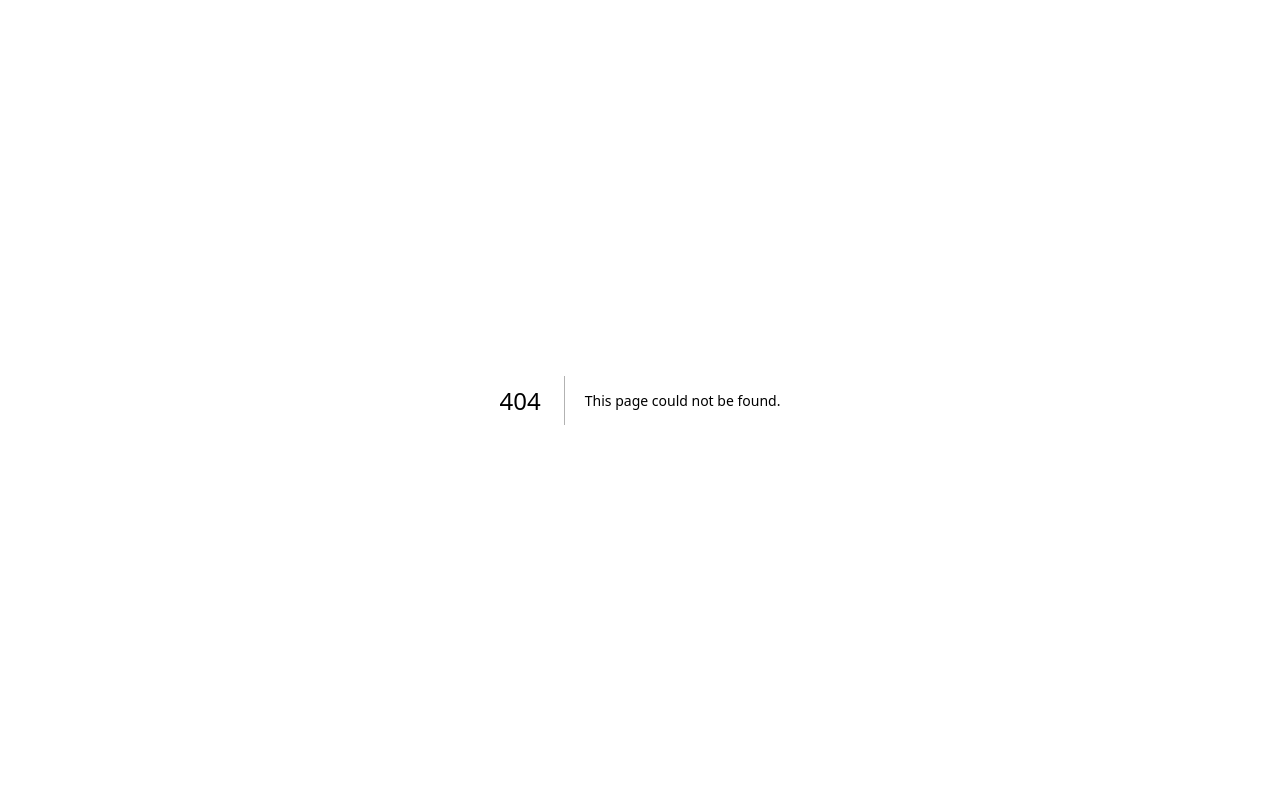
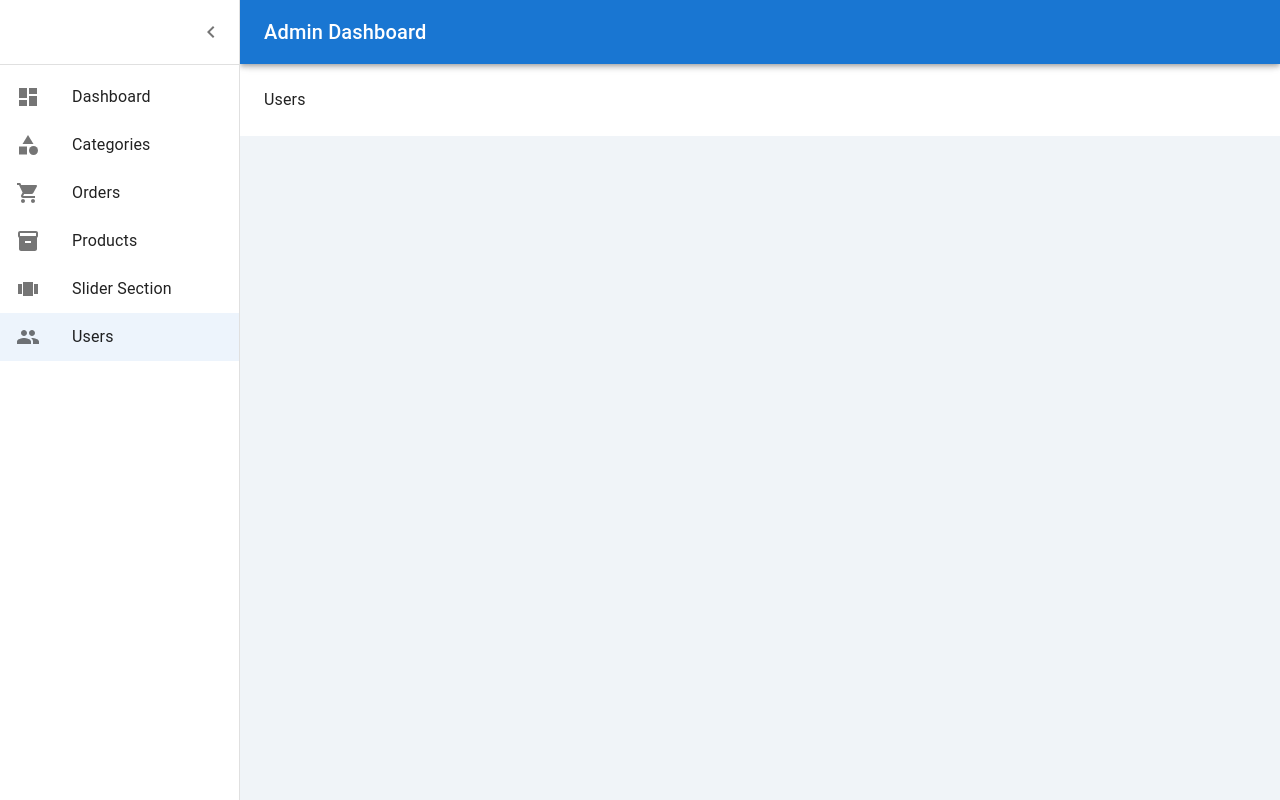
Before and after one commit to MohamedAbdEl-Rauof/E-Commerce-Platform, a Next.js app: page /admin/users in a window 1280 px wide. Before the commit this address had no page. Built offline with nearby package versions, Linux system fonts and the light colour scheme.

Commit message:
init the dashboard layout

```diff
--- /dev/null
+++ b/src/app/admin/AdminDashboardLayout.tsx
@@ -0,0 +1,171 @@
+"use client";
+
+import React, {useEffect, useState} from 'react';
+import {styled, useTheme} from '@mui/material/styles';
+import Box from '@mui/material/Box';
+import Drawer from '@mui/material/Drawer';
+import CssBaseline from '@mui/material/CssBaseline';
+import MuiAppBar, {AppBarProps as MuiAppBarProps} from '@mui/material/AppBar';
+import Toolbar from '@mui/material/Toolbar';
+import List from '@mui/material/List';
+import Typography from '@mui/material/Typography';
+import Divider from '@mui/material/Divider';
+import IconButton from '@mui/material/IconButton';
+import MenuIcon from '@mui/icons-material/Menu';
+import ChevronLeftIcon from '@mui/icons-material/ChevronLeft';
+import ChevronRightIcon from '@mui/icons-material/ChevronRight';
+import ListItem from '@mui/material/ListItem';
+import ListItemButton from '@mui/material/ListItemButton';
+import ListItemIcon from '@mui/material/ListItemIcon';
+import ListItemText from '@mui/material/ListItemText';
+import DashboardIcon from '@mui/icons-material/Dashboard';
+import CategoryIcon from '@mui/icons-material/Category';
+import ShoppingCartIcon from '@mui/icons-material/ShoppingCart';
+import InventoryIcon from '@mui/icons-material/Inventory';
+import ViewCarouselIcon from '@mui/icons-material/ViewCarousel';
+import PeopleIcon from '@mui/icons-material/People';
+import {usePathname} from "next/navigation";
+import Link from "next/link";
+
+const drawerWidth = 240;
+
+const Main = styled('main', {shouldForwardProp: (prop) => prop !== 'open'})<{
+    open?: boolean;
+}>(({theme, open}) => ({
+    flexGrow: 1,
+    padding: theme.spacing(3),
+    transition: theme.transitions.create('margin', {
+        easing: theme.transitions.easing.sharp,
+        duration: theme.transitions.duration.leavingScreen,
+    }),
+    marginLeft: `-${drawerWidth}px`,
+    ...(open && {
+        transition: theme.transitions.create('margin', {
+            easing: theme.transitions.easing.easeOut,
+            duration: theme.transitions.duration.enteringScreen,
+        }),
+        marginLeft: 0,
+    }),
+}));
+
+interface AppBarProps extends MuiAppBarProps {
+    open?: boolean;
+}
+
+const AppBar = styled(MuiAppBar, {
+    shouldForwardProp: (prop) => prop !== 'open',
+})<AppBarProps>(({theme, open}) => ({
+    transition: theme.transitions.create(['margin', 'width'], {
+        easing: theme.transitions.easing.sharp,
+        duration: theme.transitions.duration.leavingScreen,
+    }),
+    ...(open && {
+        width: `calc(100% - ${drawerWidth}px)`,
+        marginLeft: `${drawerWidth}px`,
+        transition: theme.transitions.create(['margin', 'width'], {
+            easing: theme.transitions.easing.easeOut,
+            duration: theme.transitions.duration.enteringScreen,
+        }),
+    }),
+}));
+
+const DrawerHeader = styled('div')(({theme}) => ({
+    display: 'flex',
+    alignItems: 'center',
+    padding: theme.spacing(0, 1),
+    // necessary for content to be below app bar
+    ...theme.mixins.toolbar,
+    justifyContent: 'flex-end',
+}));
+
+const menuItems = [
+    {text: 'Dashboard', icon: <DashboardIcon/>, path: '/admin/home'},
+    {text: 'Categories', icon: <CategoryIcon/>, path: '/admin/categories'},
+    {text: 'Orders', icon: <ShoppingCartIcon/>, path: '/admin/orders'},
+    {text: 'Products', icon: <InventoryIcon/>, path: '/admin/products'},
+    {text: 'Slider Section', icon: <ViewCarouselIcon/>, path: '/admin/slider-section'},
+    {text: 'Users', icon: <PeopleIcon/>, path: '/admin/users'},
+];
+
+export default function AdminDashboardLayout({children}: { children: React.ReactNode }) {
+    const theme = useTheme();
+    const [open, setOpen] = useState(true);
+    const pathname = usePathname();
+
+    // Use useEffect to set the initial state of the drawer
+    useEffect(() => {
+        const drawerState = localStorage.getItem('drawerOpen');
+        setOpen(drawerState === null ? true : JSON.parse(drawerState));
+    }, []);
+
+    const handleDrawerOpen = () => {
+        setOpen(true);
+        localStorage.setItem('drawerOpen', JSON.stringify(true));
+    };
+
+    const handleDrawerClose = () => {
+        setOpen(false);
+        localStorage.setItem('drawerOpen', JSON.stringify(false));
+    };
+
+    return (
+        <Box sx={{display: 'flex'}}>
+            <CssBaseline/>
+            <AppBar position="fixed" open={open}>
+                <Toolbar>
+                    <IconButton
+                        color="inherit"
+                        aria-label="open drawer"
+                        onClick={handleDrawerOpen}
+                        edge="start"
+                        sx={{mr: 2, ...(open && {display: 'none'})}}
+                    >
+                        <MenuIcon/>
+                    </IconButton>
+                    <Typography variant="h6" noWrap component="div">
+                        Admin Dashboard
+                    </Typography>
+                </Toolbar>
+            </AppBar>
+            <Drawer
+                sx={{
+                    width: drawerWidth,
+                    flexShrink: 0,
+                    '& .MuiDrawer-paper': {
+                        width: drawerWidth,
+                        boxSizing: 'border-box',
+                    },
+                }}
+                variant="persistent"
+                anchor="left"
+                open={open}
+            >
+                <DrawerHeader>
+                    <IconButton onClick={handleDrawerClose}>
+                        {theme.direction === 'ltr' ? <ChevronLeftIcon/> : <ChevronRightIcon/>}
+                    </IconButton>
+                </DrawerHeader>
+                <Divider/>
+                <List>
+                    {menuItems.map((item) => (
+                        <ListItem key={item.text} disablePadding>
+                            <Link href={item.path} passHref
+                                  style={{textDecoration: 'none', color: 'inherit', width: '100%'}}>
+                                <ListItemButton selected={pathname === item.path}>
+                                    <ListItemIcon>
+                                        {item.icon}
+                                    </ListItemIcon>
+                                    <ListItemText primary={item.text}/>
+                                </ListItemButton>
+                            </Link>
+                        </ListItem>
+                    ))}
+                </List>
+            </Drawer>
+            <Main open={open}>
+                <DrawerHeader/>
+                {children}
+            </Main>
+        </Box>
+    );
+}
--- /dev/null
+++ b/src/app/admin/layout.tsx
@@ -0,0 +1,5 @@
+import AdminDashboardLayout from './AdminDashboardLayout';
+
+export default function AdminLayout({children}: { children: React.ReactNode }) {
+    return <AdminDashboardLayout>{children}</AdminDashboardLayout>;
+}
--- /dev/null
+++ b/src/app/admin/users/page.tsx
@@ -0,0 +1,8 @@
+const Users = () => {
+    return (
+        <div>
+            <h1>Users</h1>
+        </div>
+    );
+}
+export default Users;
```
Also changed, not shown: src/app/admin/categories/page.tsx (added, +8 -0 lines), src/app/admin/home/page.tsx (added, +8 -0 lines), src/app/admin/orders/page.tsx (added, +8 -0 lines), src/app/admin/page.tsx (+8 -3 lines), src/app/admin/products/page.tsx (added, +8 -0 lines), src/app/admin/slider-section/page.tsx (added, +8 -0 lines).
